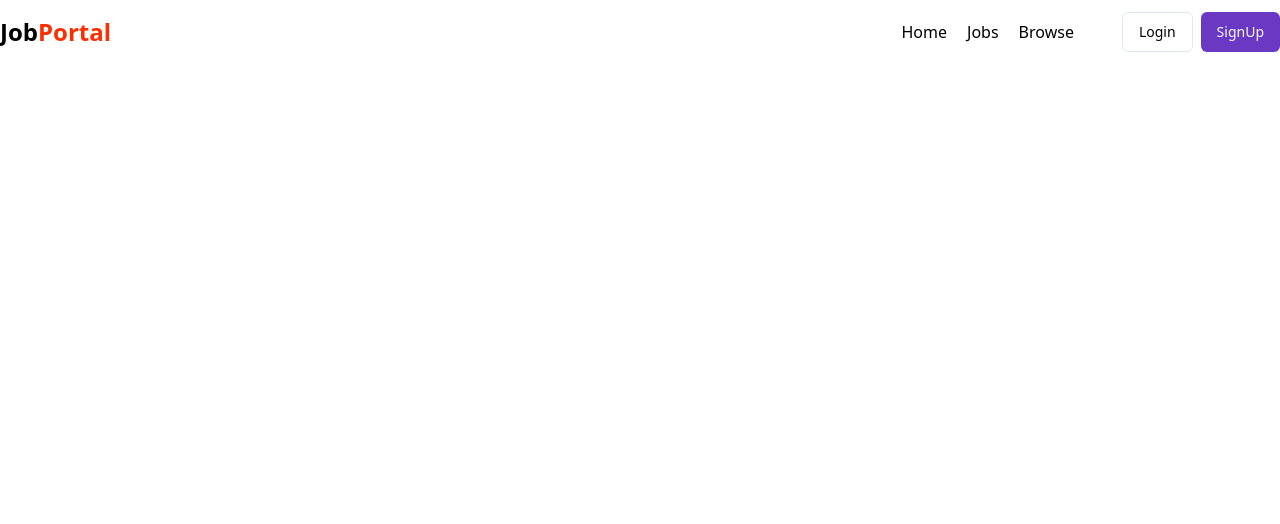
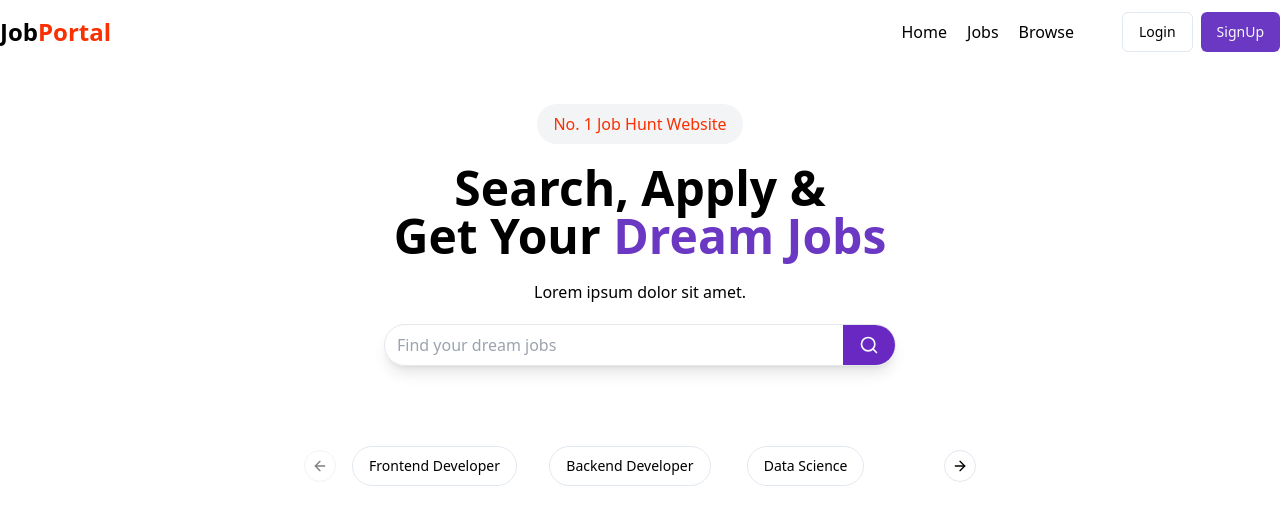
Before and after one commit to Krishna-Kumar-18/Job-Listing-Portal, a React (Vite) app in the folder frontend/: page / in a window 1280 px wide. Shown: the top 524 px of the page. Built offline with nearby package versions, Linux system fonts and the light colour scheme.

Commit message:
added componet/ui

```diff
--- a/frontend/package.json
+++ b/frontend/package.json
@@ -19,6 +19,7 @@
     "axios": "^1.7.7",
     "class-variance-authority": "^0.7.0",
     "clsx": "^2.1.1",
+    "embla-carousel-react": "^8.2.1",
     "lucide-react": "^0.438.0",
     "next-themes": "^0.3.0",
     "react": "^18.3.1",
--- /dev/null
+++ b/frontend/src/components/CategoryCarousel.jsx
@@ -0,0 +1,40 @@
+import React from "react";
+import {
+  Carousel,
+  CarouselContent,
+  CarouselItem,
+  CarouselNext,
+  CarouselPrevious,
+} from "./ui/carousel";
+import { Button } from "./ui/button";
+
+const category = [
+  "Frontend Developer",
+  "Backend Developer",
+  "Data Science",
+  "Graphic Designer",
+  "FullStack Developer",
+];
+
+const CategoryCarousel = () => {
+  return (
+    <div>
+      <Carousel className="w-full max-w-xl mx-auto my-20">
+        <CarouselContent>
+          {category.map((cat, index) => (
+            <CarouselItem className="md:basis-1/2 lg:basis-1/3">
+              <Button variant="outline" className="rounded-full">
+                {cat}
+              </Button>
+            </CarouselItem>
+            ))
+        }
+        </CarouselContent>
+        <CarouselPrevious />
+        <CarouselNext />
+      </Carousel>
+    </div>
+  );
+};
+
+export default CategoryCarousel;
--- /dev/null
+++ b/frontend/src/components/HeroSection.jsx
@@ -0,0 +1,32 @@
+import React from "react";
+import { Button } from "./ui/button";
+import { Search } from "lucide-react";
+
+const HeroSection = () => {
+  return (
+    <div className="text-center">
+      <div className="flex flex-col gap-5 my-10">
+        <span className="mx-auto px-4 py-2 rounded-full bg-gray-100 text-[#F83002] font-medium">
+          No. 1 Job Hunt Website
+        </span>
+        <h1 className="text-5xl font-bold">
+          Search, Apply & <br /> Get Your{" "}
+          <span className="text-[#6A38C2]">Dream Jobs</span>
+        </h1>
+        <p>Lorem ipsum dolor sit amet.
+        </p>
+        <div className="flex w-[40%] shadow-lg border border-gray-200 pl-3 rounded-full items-center gap-4 mx-auto">
+            <input type="text"
+            placeholder="Find your dream jobs"
+            className="outline-none border-none w-full"
+            />
+            <Button className="rounded-r-full bg-[#6A28C2]">
+                <Search className="h-5 w-5"/>
+            </Button>
+        </div>
+      </div>
+    </div>
+  );
+};
+
+export default HeroSection;
--- a/frontend/src/components/Home.jsx
+++ b/frontend/src/components/Home.jsx
@@ -1,10 +1,14 @@
 import React from 'react'
 import Navbar from './shared/Navbar'
+import HeroSection from './HeroSection'
+import CategoryCarousel from './CategoryCarousel'
 
 const Home = () => {
   return (
     <div>
         <Navbar />
+        <HeroSection />
+        <CategoryCarousel />
     </div>
   )
 }
--- /dev/null
+++ b/frontend/src/components/ui/carousel.jsx
@@ -0,0 +1,193 @@
+import * as React from "react"
+import useEmblaCarousel from "embla-carousel-react";
+import { ArrowLeft, ArrowRight } from "lucide-react"
+
+import { cn } from "@/lib/utils"
+import { Button } from "@/components/ui/button"
+
+const CarouselContext = React.createContext(null)
+
+function useCarousel() {
+  const context = React.useContext(CarouselContext)
+
+  if (!context) {
+    throw new Error("useCarousel must be used within a <Carousel />")
+  }
+
+  return context
+}
+
+const Carousel = React.forwardRef((
+  {
+    orientation = "horizontal",
+    opts,
+    setApi,
+    plugins,
+    className,
+    children,
+    ...props
+  },
+  ref
+) => {
+  const [carouselRef, api] = useEmblaCarousel({
+    ...opts,
+    axis: orientation === "horizontal" ? "x" : "y",
+  }, plugins)
+  const [canScrollPrev, setCanScrollPrev] = React.useState(false)
+  const [canScrollNext, setCanScrollNext] = React.useState(false)
+
+  const onSelect = React.useCallback((api) => {
+    if (!api) {
+      return
+    }
+
+    setCanScrollPrev(api.canScrollPrev())
+    setCanScrollNext(api.canScrollNext())
+  }, [])
+
+  const scrollPrev = React.useCallback(() => {
+    api?.scrollPrev()
+  }, [api])
+
+  const scrollNext = React.useCallback(() => {
+    api?.scrollNext()
+  }, [api])
+
+  const handleKeyDown = React.useCallback((event) => {
+    if (event.key === "ArrowLeft") {
+      event.preventDefault()
+      scrollPrev()
+    } else if (event.key === "ArrowRight") {
+      event.preventDefault()
+      scrollNext()
+    }
+  }, [scrollPrev, scrollNext])
+
+  React.useEffect(() => {
+    if (!api || !setApi) {
+      return
+    }
+
+    setApi(api)
+  }, [api, setApi])
+
+  React.useEffect(() => {
+    if (!api) {
+      return
+    }
+
+    onSelect(api)
+    api.on("reInit", onSelect)
+    api.on("select", onSelect)
+
+    return () => {
+      api?.off("select", onSelect)
+    };
+  }, [api, onSelect])
+
+  return (
+    (<CarouselContext.Provider
+      value={{
+        carouselRef,
+        api: api,
+        opts,
+        orientation:
+          orientation || (opts?.axis === "y" ? "vertical" : "horizontal"),
+        scrollPrev,
+        scrollNext,
+        canScrollPrev,
+        canScrollNext,
+      }}>
+      <div
+        ref={ref}
+        onKeyDownCapture={handleKeyDown}
+        className={cn("relative", className)}
+        role="region"
+        aria-roledescription="carousel"
+        {...props}>
+        {children}
+      </div>
+    </CarouselContext.Provider>)
+  );
+})
+Carousel.displayName = "Carousel"
+
+const CarouselContent = React.forwardRef(({ className, ...props }, ref) => {
+  const { carouselRef, orientation } = useCarousel()
+
+  return (
+    (<div ref={carouselRef} className="overflow-hidden">
+      <div
+        ref={ref}
+        className={cn(
+          "flex",
+          orientation === "horizontal" ? "-ml-4" : "-mt-4 flex-col",
+          className
+        )}
+        {...props} />
+    </div>)
+  );
+})
+CarouselContent.displayName = "CarouselContent"
+
+const CarouselItem = React.forwardRef(({ className, ...props }, ref) => {
+  const { orientation } = useCarousel()
+
+  return (
+    (<div
+      ref={ref}
+      role="group"
+      aria-roledescription="slide"
+      className={cn(
+        "min-w-0 shrink-0 grow-0 basis-full",
+        orientation === "horizontal" ? "pl-4" : "pt-4",
+        className
+      )}
+      {...props} />)
+  );
+})
+CarouselItem.displayName = "CarouselItem"
+
+const CarouselPrevious = React.forwardRef(({ className, variant = "outline", size = "icon", ...props }, ref) => {
+  const { orientation, scrollPrev, canScrollPrev } = useCarousel()
+
+  return (
+    (<Button
+      ref={ref}
+      variant={variant}
+      size={size}
+      className={cn("absolute  h-8 w-8 rounded-full", orientation === "horizontal"
+        ? "-left-12 top-1/2 -translate-y-1/2"
+        : "-top-12 left-1/2 -translate-x-1/2 rotate-90", className)}
+      disabled={!canScrollPrev}
+      onClick={scrollPrev}
+      {...props}>
+      <ArrowLeft className="h-4 w-4" />
+      <span className="sr-only">Previous slide</span>
+    </Button>)
+  );
+})
+CarouselPrevious.displayName = "CarouselPrevious"
+
+const CarouselNext = React.forwardRef(({ className, variant = "outline", size = "icon", ...props }, ref) => {
+  const { orientation, scrollNext, canScrollNext } = useCarousel()
+
+  return (
+    (<Button
+      ref={ref}
+      variant={variant}
+      size={size}
+      className={cn("absolute h-8 w-8 rounded-full", orientation === "horizontal"
+        ? "-right-12 top-1/2 -translate-y-1/2"
+        : "-bottom-12 left-1/2 -translate-x-1/2 rotate-90", className)}
+      disabled={!canScrollNext}
+      onClick={scrollNext}
+      {...props}>
+      <ArrowRight className="h-4 w-4" />
+      <span className="sr-only">Next slide</span>
+    </Button>)
+  );
+})
+CarouselNext.displayName = "CarouselNext"
+
+export { Carousel, CarouselContent, CarouselItem, CarouselPrevious, CarouselNext };
```
Also changed, not shown: 1 other file (tests, documents, lock files or other folders).
